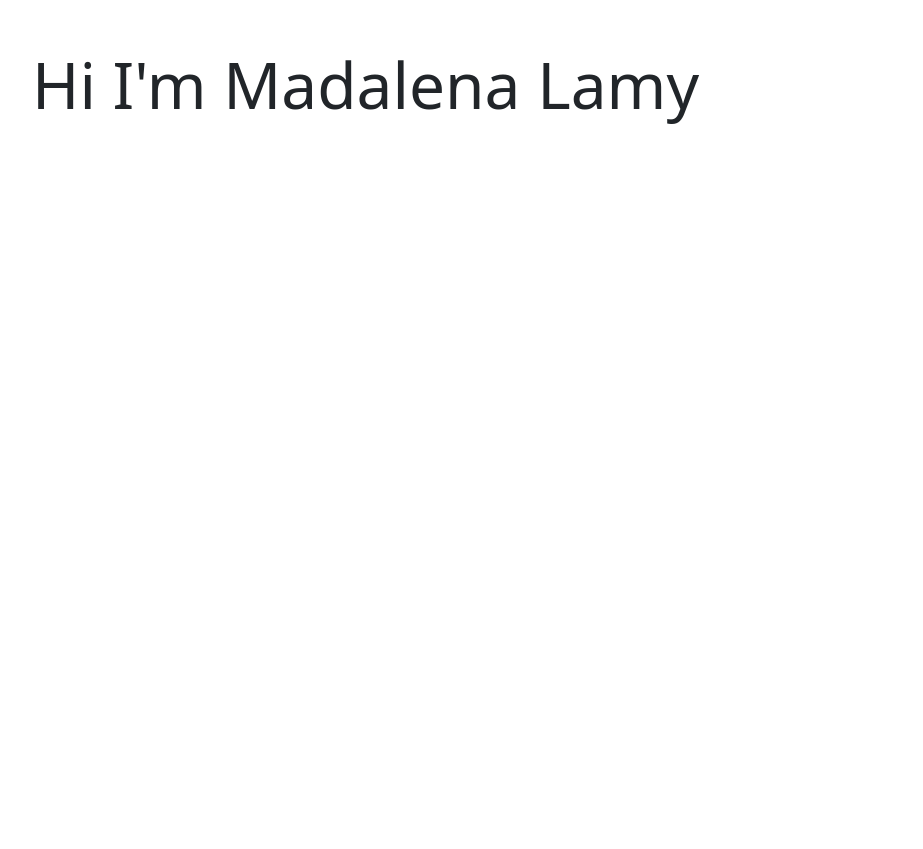
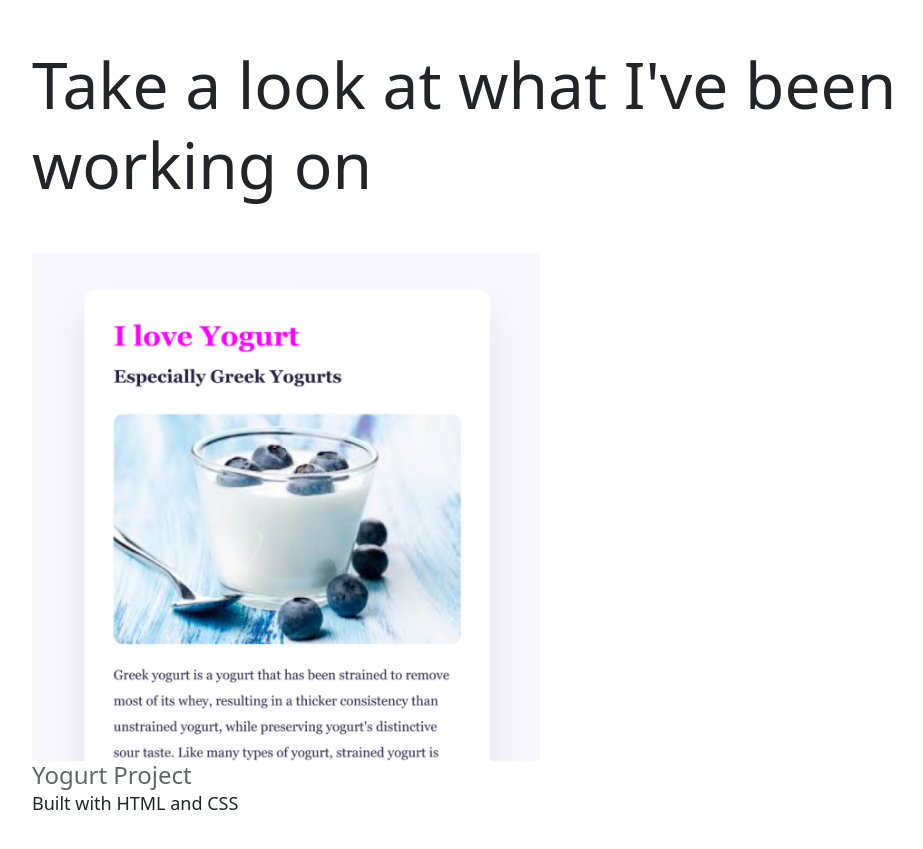
Before and after one commit to madalenalamy/csb-qm3tkx, a website: page work.html in a window 1280 px wide. Shown: the part 245-1094 px from the top of the page, without its empty margins (88-1011 px from the left). Before the commit the page ends 800 px from the top, so only its background shows below. Drawn offline with nearby package versions, Linux system fonts and the light colour scheme.

Commit message:
Update work.html

```diff
--- a/work.html
+++ b/work.html
@@ -21,8 +21,15 @@
   <body>
     <div class="content-container container">
     <div class="content" >
-    <h1 class="mb-5">Hi I'm Madalena Lamy</h1>
-
+    <h1 class="mb-5">Take a look at what I've been working on</h1>
+<div class="row">
+    <div class="col-6">
+        <img src="images/yogurt.png" class="img-fluid">
+        <h3>Yogurt Project</h3>
+        <p>Built with HTML and CSS</p>
+    </div>
+</div>
+</div>
 </div>
 </div>
 </body>
```
